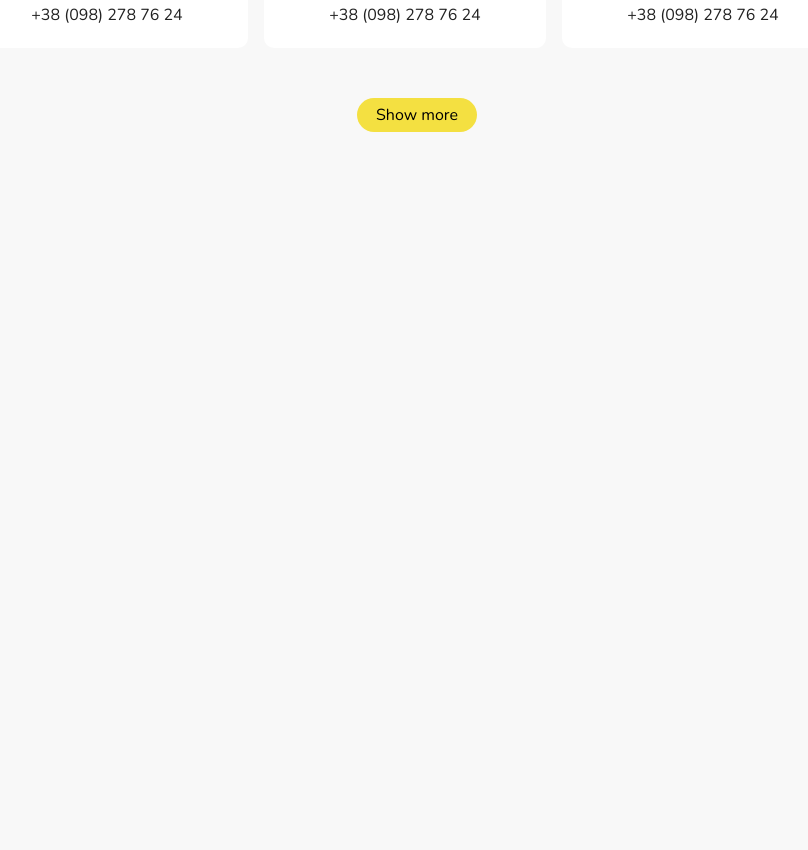
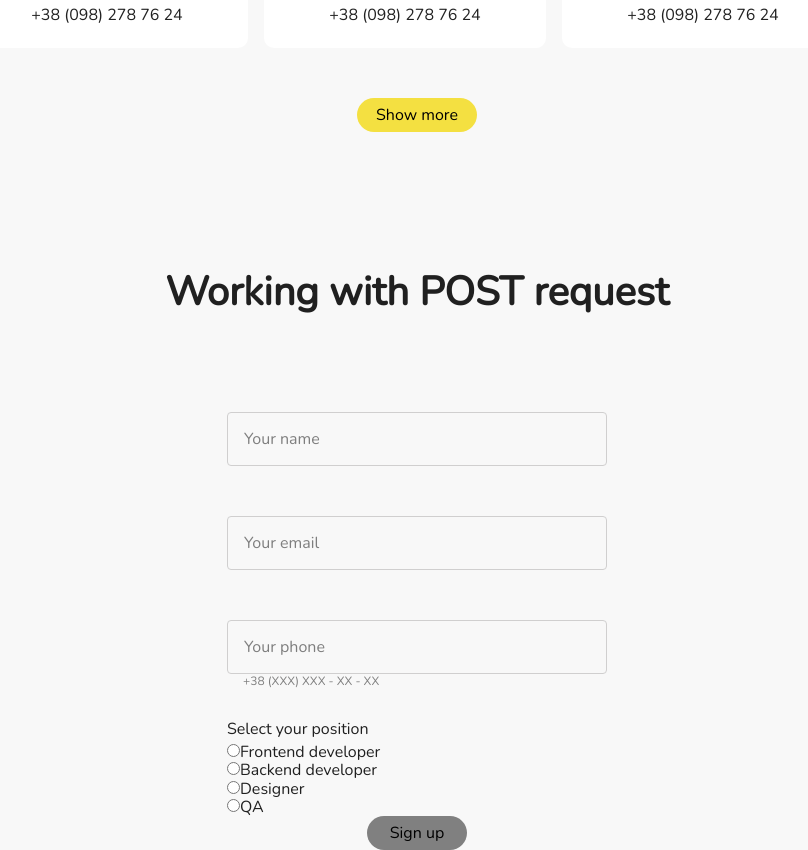
Before and after one commit to VHromyk/testtask, a React (Create React App) app: page / in a window 1280 px wide. Shown: the part 1540-2390 px from the top of the page, without its empty margins (223-1031 px from the left). Before the commit the page ends 1672 px from the top, so only its background shows below. Built offline with nearby package versions, Linux system fonts and the light colour scheme.

Commit message:
added form section

```diff
--- a/package.json
+++ b/package.json
@@ -14,7 +14,7 @@
     "web-vitals": "^2.1.4"
   },
   "scripts": {
-    "start": "react-scripts start",
+    "dev": "react-scripts start",
     "build": "react-scripts build",
     "test": "react-scripts test",
     "eject": "react-scripts eject"
--- a/src/App.js
+++ b/src/App.js
@@ -1,6 +1,7 @@
 import Header from './components/Header/Header'
 import Hero from './components/Hero/Hero'
 import UsersContainer from './components/UsersContainer/UsersContainer';
+import Form from './components/Form/Form';
 
 function App() {
   return (
@@ -8,6 +9,7 @@ function App() {
     <Header />
       <Hero />
       <UsersContainer />
+      <Form />
     </>
   );
 }
--- /dev/null
+++ b/src/components/Form/Form.jsx
@@ -0,0 +1,100 @@
+import { useState } from 'react';
+import SectionTitle from '../SectionTitle/SectionTitle';
+import Container from '../Container/Container';
+import Button from '../Button/Button';
+import style from './Form.module.scss';
+
+
+
+const Form = () => {
+    const [checkedEl, setCheckedEl] = useState();
+
+    const radioButtons = [
+        {
+            id: 'FD',
+            name: 'Frontend developer',
+        },
+        {
+            id: 'BD',
+            name: 'Backend developer',
+        },
+        {
+            id: 'D',
+            name: 'Designer',
+        },
+        {
+            id: 'QA',
+            name: 'QA',
+        },
+    ];
+
+    return (
+        <Container>
+            <SectionTitle title="Working with POST request" />
+            <form action="#" className={style.form}>
+                <div class="modal-form-thumb">
+                    <div class="modal-form-wrapper">
+                        <input
+                            type="text"
+                            name="user-name"
+                            className={style.input}
+                            id="name"
+                            placeholder="Your name"
+                            required
+                        />
+                    </div>
+
+                    <div class="modal-form-wrapper">
+                        <input
+                            type="email"
+                            name="user-email"
+                            className={style.input}
+                            placeholder="Your email"
+                            id="mail"
+                            required
+                        />
+                        <div class="modal-form-wrapper">
+                            <input
+                                type="tel"
+                                name="user-phone"
+                                className={style.input}
+                                id="phone"
+                                placeholder="Your phone"
+                                required
+                            />
+                        </div>
+                        <label for="phone" className={style.input_label}>
+                            +38 (XXX) XXX - XX - XX
+                        </label>
+                    </div>
+                    <div className={style.select_section}>
+                        <h3 className={style.select_title}>Select your position</h3>
+                        <ul className={style.select_container}>
+                            {radioButtons.map((rb) => (
+                                <li key={rb.id} className={style.select_element}>
+                                    <input
+                                        checked={rb.name === checkedEl ? 'checked' : ''}
+                                        key={rb.name}
+                                        type="radio"
+                                        id={rb.id}
+                                        name={rb.name}
+                                        value={rb.id}
+                                        onChange={() => setCheckedEl(rb.name)}
+                                    />
+                                    <label for={rb.id}>{rb.name}</label>
+                                </li>
+                            ))}
+                        </ul>
+                    </div>
+                    <Button
+                        type="submit"
+                        title="Sign up"
+                        classes={style.button}
+                    />
+                </div>
+            </form>
+        </Container>
+    );
+};
+
+export default Form;
--- /dev/null
+++ b/src/components/Form/Form.module.scss
@@ -0,0 +1,98 @@
+@import '../../styles/shared.scss';
+
+.button {
+    background-color: grey;
+}
+
+.form {
+    margin-top: 50px;
+    position: relative;
+}
+
+.input {
+    height: 54px;
+    width: 100%;
+    margin-top: 50px;
+    padding-left: 16px;
+    border: 1px solid #d0cfcf;
+    background: $page-bcg-color;
+    border-radius: 4px;
+
+    &_label {
+        font-size: 12px;
+        line-height: 1.17;
+        color: $text-in-form-color;
+        position: absolute;
+        left: 16px;
+    }
+
+    &::placeholder {
+        font-size: 16px;
+        color: $text-in-form-color;
+    }
+}
+
+.select_section {
+    margin-top: 43px;
+    text-align: start;
+}
+
+.select_title {
+    font-weight: 400;
+    font-size: 16px;
+    line-height: 1.62;
+
+    &_container {
+        margin-top: 11px;
+    }
+
+    &_element {
+        display: inline-block;
+        position: relative;
+        padding: 0 6px;
+        margin: 10px 0 0;
+
+        & input {
+            display: none;
+        }
+
+        & label:before {
+                content: ' ';
+                display: inline-block;
+                position: relative;
+                top: 5px;
+                margin: 0 5px 0 0;
+                width: 24px;
+                height: 24px;
+                border-radius: 13px;
+                border: 2px solid #11a0a9;
+                background-color: transparent;
+            }
+
+            & input:checked+ label:after {
+            border-radius: 10px;
+            width: 16px;
+            height: 16px;
+            position: absolute;
+            top: 9px;
+            left: 10px;
+            content: ' ';
+            display: block;
+            background: #11a0a9;
+        }
+    }
+}
+
+@media (min-width: 360px) {
+    .form {
+        width: 328px;
+    }
+}
+
+@media (min-width: 768px) {
+    .form {
+        width: 380px;
+        margin-left: auto;
+        margin-right: auto;
+    }
+}
--- /dev/null
+++ b/src/components/SectionTitle/SectionTitle.jsx
@@ -0,0 +1,9 @@
+import style from './SectionTitle.module.scss'
+
+const SectionTitle = ({ title }) => {
+ return (
+  <h2 className={style.title}>{title}</h2>
+ )
+}
+
+export default SectionTitle;
--- /dev/null
+++ b/src/components/SectionTitle/SectionTitle.module.scss
@@ -0,0 +1,14 @@
+@import '../../styles/shared.scss';
+
+.title {
+ padding-top: 140px;
+ font-size: 40px;
+ line-height: 1;
+ text-align: center;
+}
+
+@media (max-width: 767px) {
+ .title {
+  width: 328px;
+ }
+}
--- a/src/components/UsersContainer/UsersContainer.js
+++ b/src/components/UsersContainer/UsersContainer.js
@@ -1,12 +1,13 @@
 import UserCard from "../UserCard/UserCard"
 import Container from "../Container/Container"
 import Button from "../Button/Button"
+import SectionTitle from "../SectionTitle/SectionTitle"
 import style from './UsersContainer.module.scss'
 
-const Users = () => {
+const UsersContainer= () => {
     return (
      <Container>
-             <h2 className={style.title}>Working with GET request</h2>
+     <SectionTitle title="Working with GET request" />
          <ul className={style.cards_wrapper}>
              <UserCard />
              <UserCard />
@@ -20,4 +21,4 @@ const Users = () => {
  );
 }
 
-export default Users;
+export default UsersContainer;
--- a/src/components/UsersContainer/UsersContainer.module.scss
+++ b/src/components/UsersContainer/UsersContainer.module.scss
@@ -1,16 +1,8 @@
 @import '../../styles/shared.scss';
-
-.title {
- padding-top: 140px;
- font-size: 40px;
- line-height: 1;
- text-align: center;
-}
 
 .cards_wrapper {
  margin-top: 50px;
 }
-
 
 .button {
  margin-top: 50px;
@@ -20,12 +12,6 @@
  margin-right: auto;
 }
 
-@media (max-width: 767px) {
- .title {
-  width: 328px;
- }
-}
-
 @media (min-width: 768px) {
  .cards_wrapper {
   display: flex;
--- a/src/styles/_colors.scss
+++ b/src/styles/_colors.scss
@@ -1,6 +1,7 @@
 // text
 $text-main-color: rgba(0, 0, 0, 0.87); // the main color for the text
 $text-white-color: #ffffff; // the second color for the text
+$text-in-form-color: #7e7e7e;
 
 // button
 $btn-bcg: #f4e041; // background for the buttons
```
Lines whose indentation alone changed are shown as unchanged.
